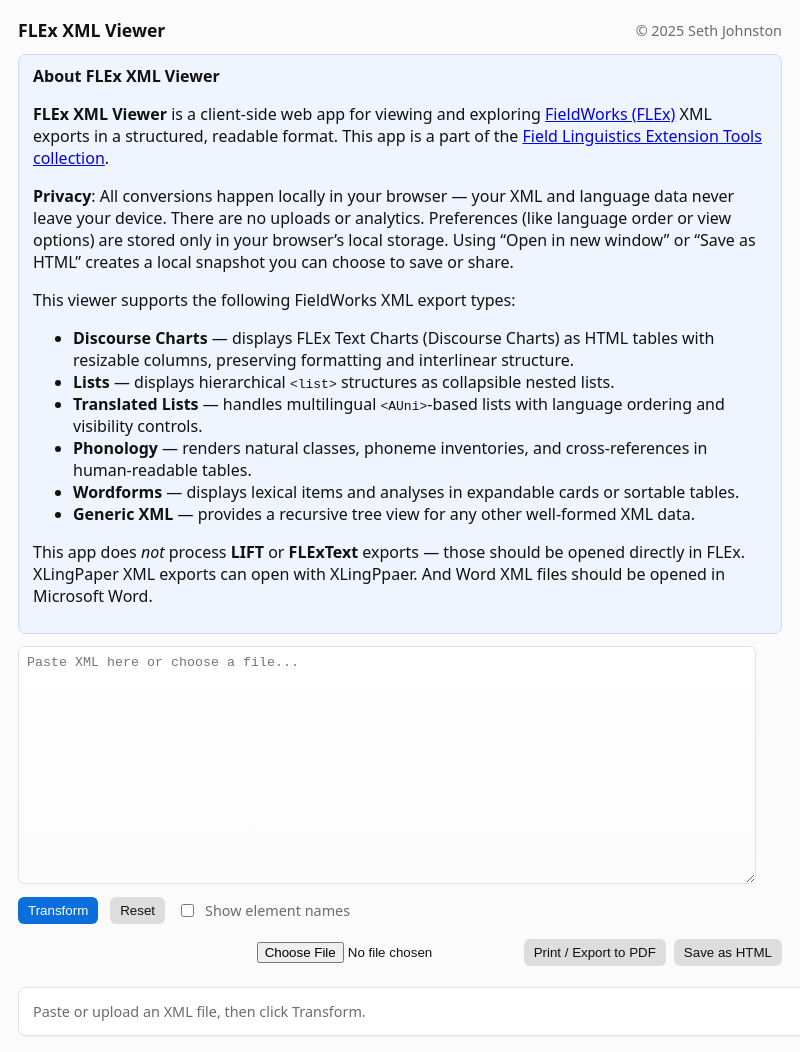
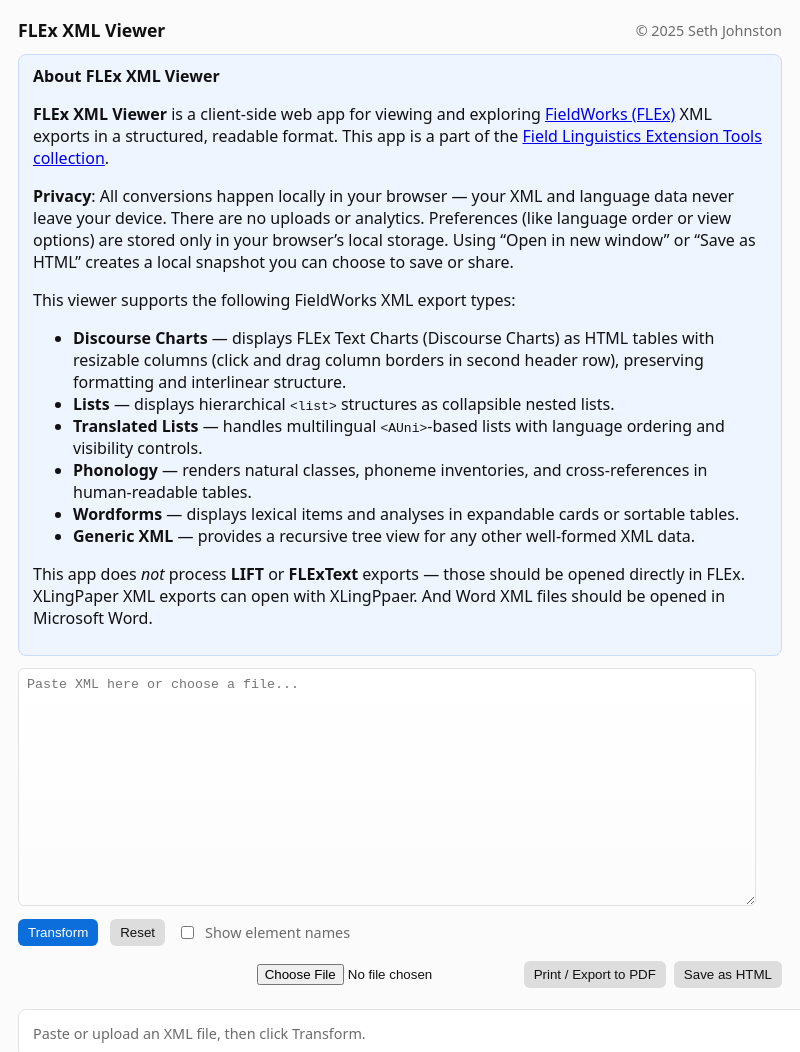
Before and after one commit to rulingAnts/flexml_display, an Electron app: page docs/index.html in a window 800 px wide. Shown: the top 1052 px of the page. Drawn offline with Linux system fonts and the light colour scheme.

Commit message:
Added instructions for how to resize columns.

```diff
--- a/docs/index.html
+++ b/docs/index.html
@@ -196,7 +196,7 @@
   <p style="margin-top:6px"><strong>Privacy</strong>: All conversions happen locally in your browser — your XML and language data never leave your device. There are no uploads or analytics. Preferences (like language order or view options) are stored only in your browser’s local storage. Using “Open in new window” or “Save as HTML” creates a local snapshot you can choose to save or share.</p>
   <p>This viewer supports the following FieldWorks XML export types:</p>
   <ul style="margin-top:4px">
-    <li><strong>Discourse Charts</strong> — displays FLEx Text Charts (Discourse Charts) as HTML tables with resizable columns, preserving formatting and interlinear structure.</li>
+    <li><strong>Discourse Charts</strong> — displays FLEx Text Charts (Discourse Charts) as HTML tables with resizable columns (click and drag column borders in second header row), preserving formatting and interlinear structure.</li>
     <li><strong>Lists</strong> — displays hierarchical <code>&lt;list&gt;</code> structures as collapsible nested lists.</li>
     <li><strong>Translated Lists</strong> — handles multilingual <code>&lt;AUni&gt;</code>-based lists with language ordering and visibility controls.</li>
     <li><strong>Phonology</strong> — renders natural classes, phoneme inventories, and cross-references in human-readable tables.</li>
```
